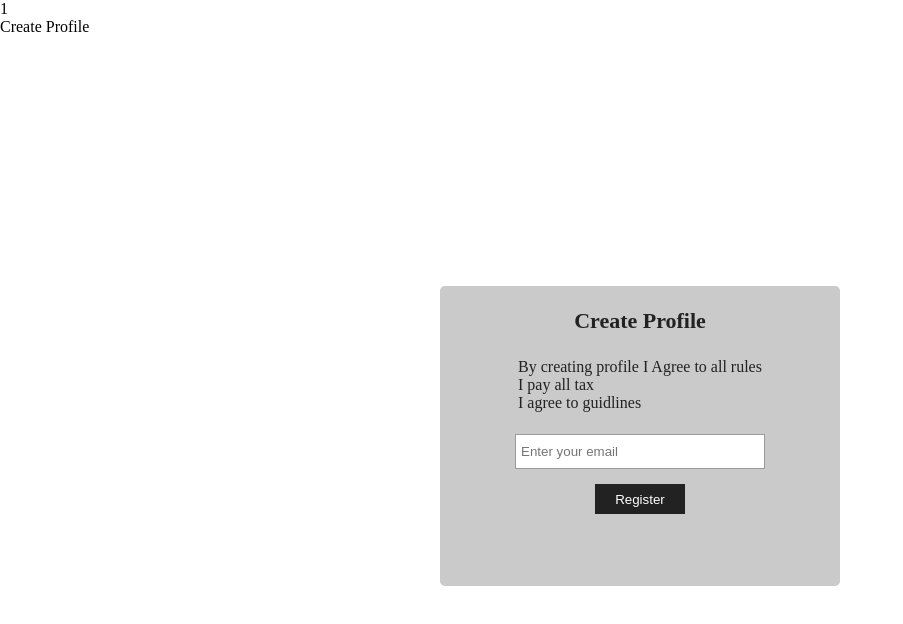
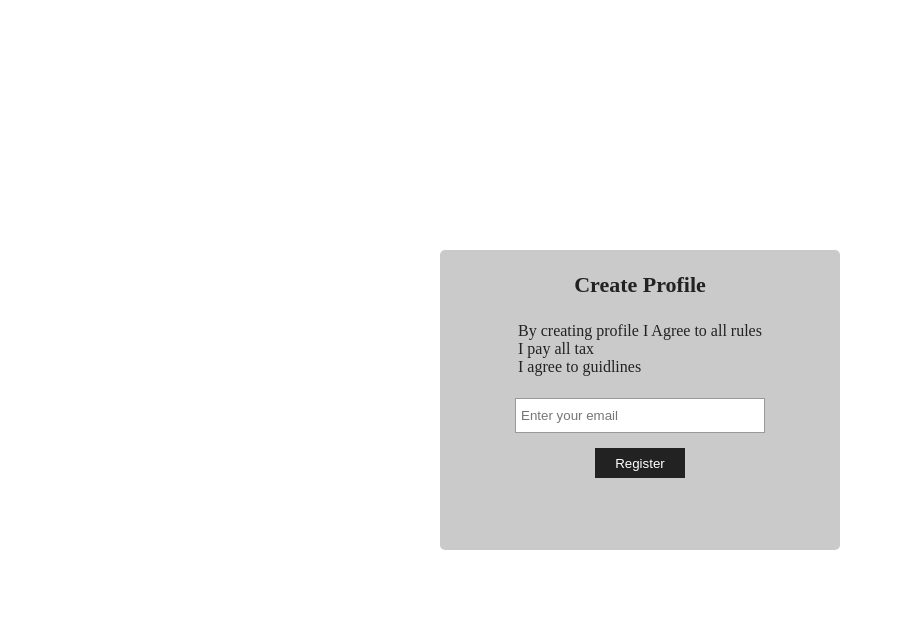
Before and after one commit to MajidAziz03/Shop-Website, a Next.js app: page /user/register in a window 1280 px wide. Shown: the top 624 px of the page, without its empty margins (0-903 px from the left). Built offline with nearby package versions, Linux system fonts and the light colour scheme.

Commit message:
removing stepper from register

```diff
--- a/Components/register/Register.tsx
+++ b/Components/register/Register.tsx
@@ -5,7 +5,6 @@ import Stepper from './Stepper';
 const Register = () => {
     return (
         <>
-        <Stepper step = {1} />
         <div className={styles.register}>
             <div className={styles.wrapper}>
                 <h3> Create Profile </h3>
```
